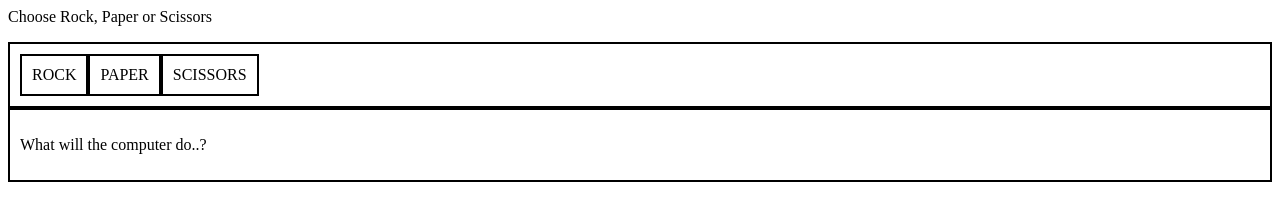
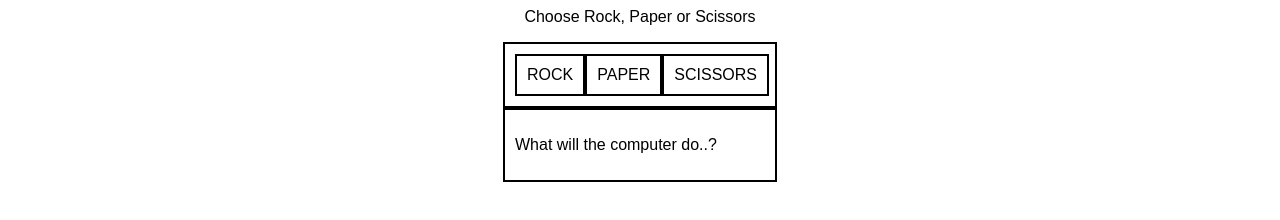
Before and after one commit to SunnyAjimalJS/Rock-Paper-Scissors, a plain HTML site: page index.html in a window 1280 px wide. Drawn offline with Linux system fonts and the light colour scheme.

Commit message:
slight style changes

```diff
--- a/styles.css
+++ b/styles.css
@@ -1,3 +1,7 @@
+*{
+  font-family: Arial, Helvetica, sans-serif;
+}
+
 .container {
   border: 2px solid black;
   display: -webkit-box;
@@ -6,7 +10,7 @@
   -webkit-box-align: space-between;
       -ms-flex-align: space-between;
           align-items: space-between;
-  width: 400px;
+  width: 200px;
   padding: 10px;
 }
 
@@ -21,3 +25,17 @@ div {
   padding: 10px;
 }
 /*# sourceMappingURL=styles.css.map */
+
+.playerChoice{
+  width: 250px;
+  margin: 0 auto;
+}
+
+.computerMove{
+  width: 250px;
+  margin: 0 auto;
+}
+
+p{
+  text-align: center;
+}
```
